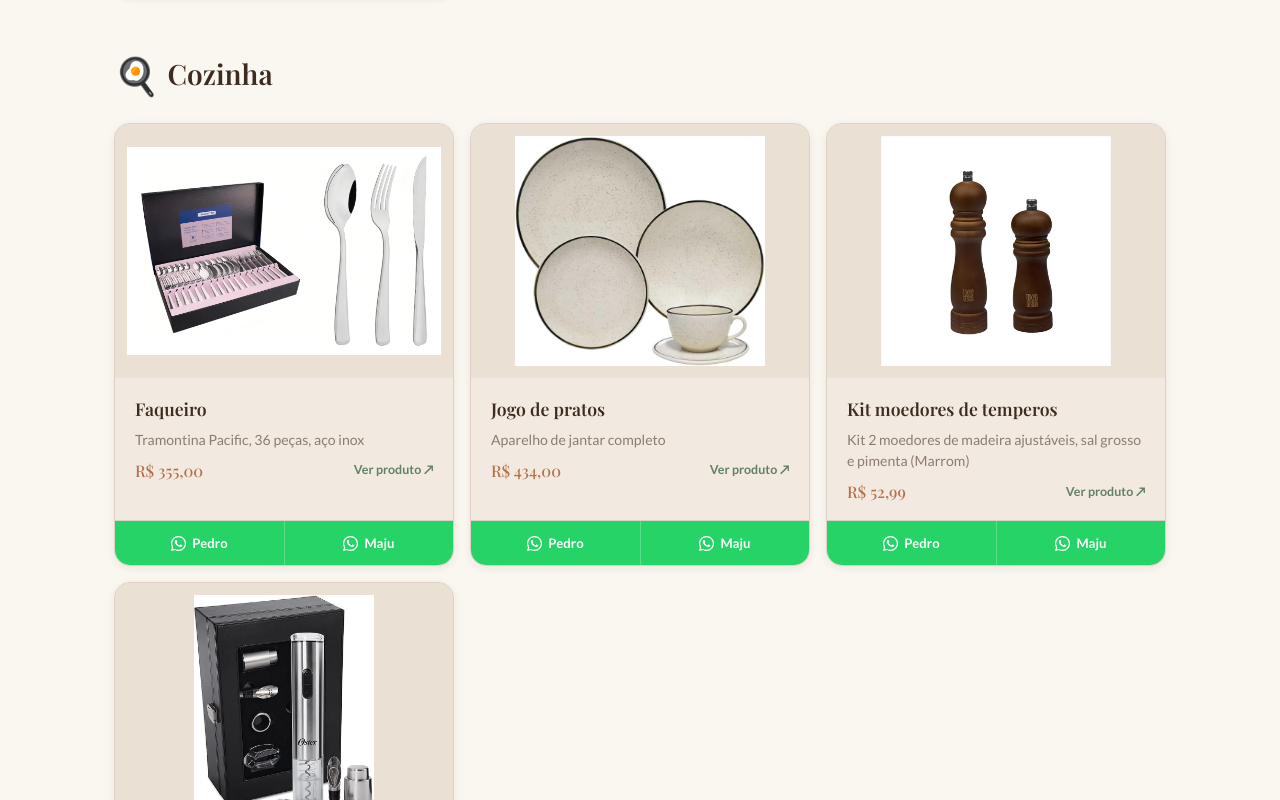
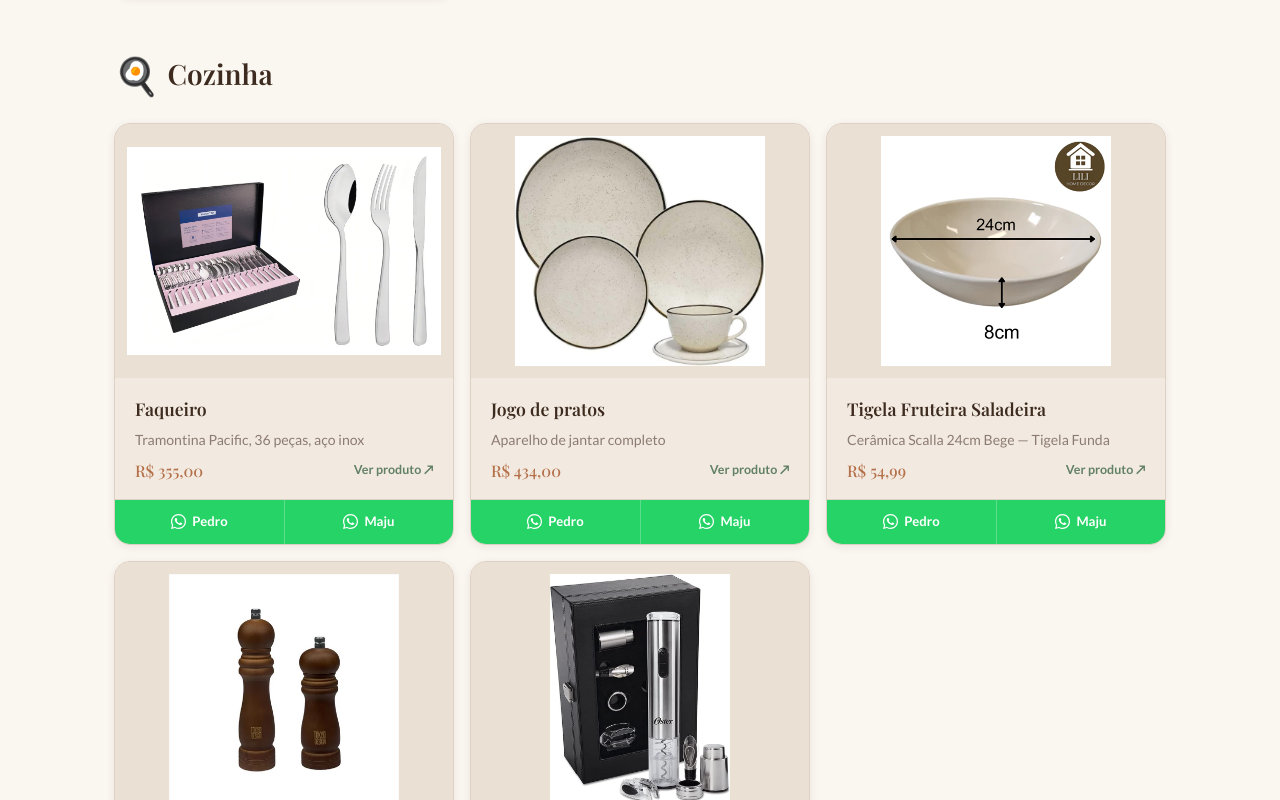
Before and after one commit to pedroaccastilho/lista-casa-nova, a React (Vite) app: page / in a window 1280 px wide. Shown: the part 3000-3800 px from the top of the page. Built offline with nearby package versions, Linux system fonts and the light colour scheme; a web font is replaced by a local one.

Commit message:
Adiciona item "Tigela Fruteira Saladeira" à lista de presentes

```diff
--- a/src/data/items.ts
+++ b/src/data/items.ts
@@ -102,6 +102,14 @@ export const categories: Category[] = [
         image: '/lista-casa-nova/images/products/jogo-pratos.jpg',
       },
       {
+        id: 19,
+        name: 'Tigela Fruteira Saladeira',
+        description: 'Cerâmica Scalla 24cm Bege — Tigela Funda',
+        estimatedPrice: 'R$ 54,99',
+        link: 'https://shopee.com.br/product/231279954/58250307041',
+        image: '/lista-casa-nova/images/products/tigela-fruteira.jpg',
+      },
+      {
         id: 18,
         name: 'Kit moedores de temperos',
         description: 'Kit 2 moedores de madeira ajustáveis, sal grosso e pimenta (Marrom)',
```
Also changed, not shown: public/images/products/tigela-fruteira.jpg (added).
